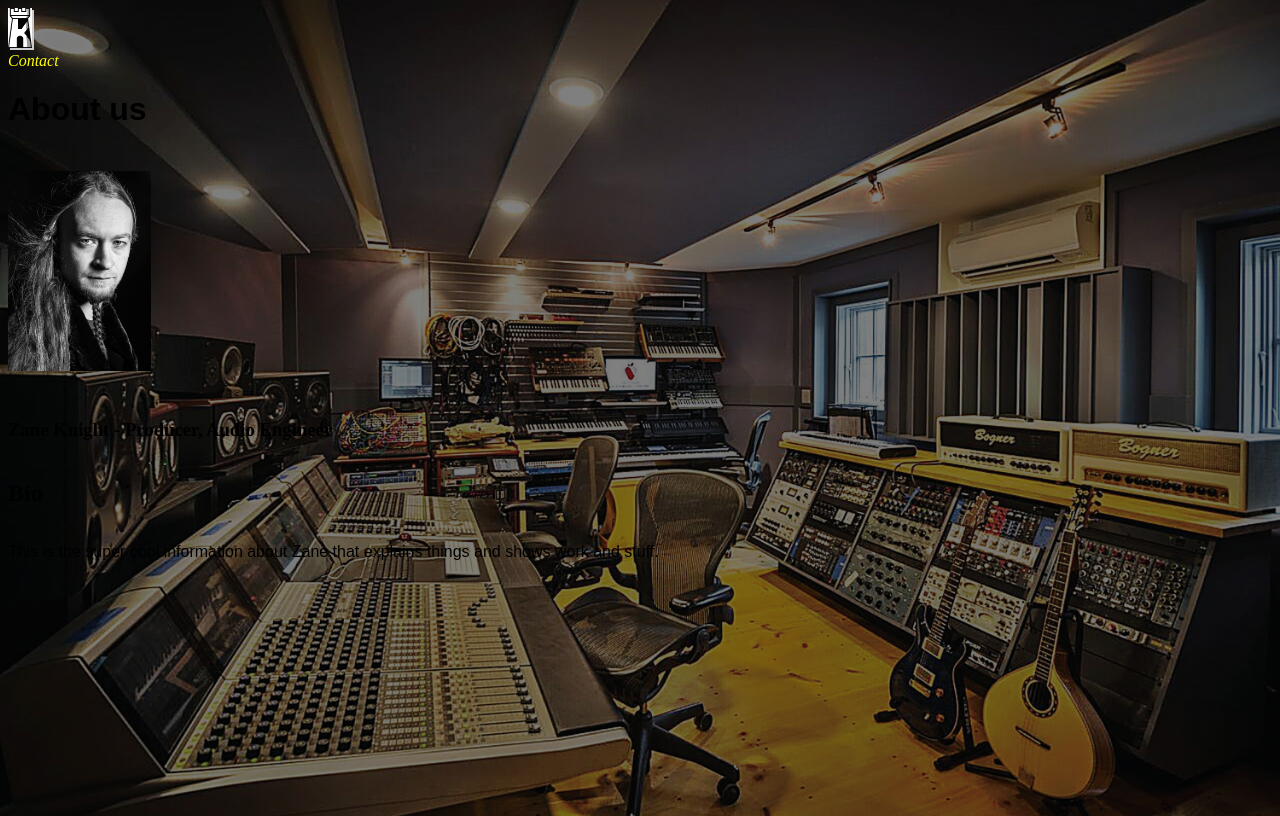
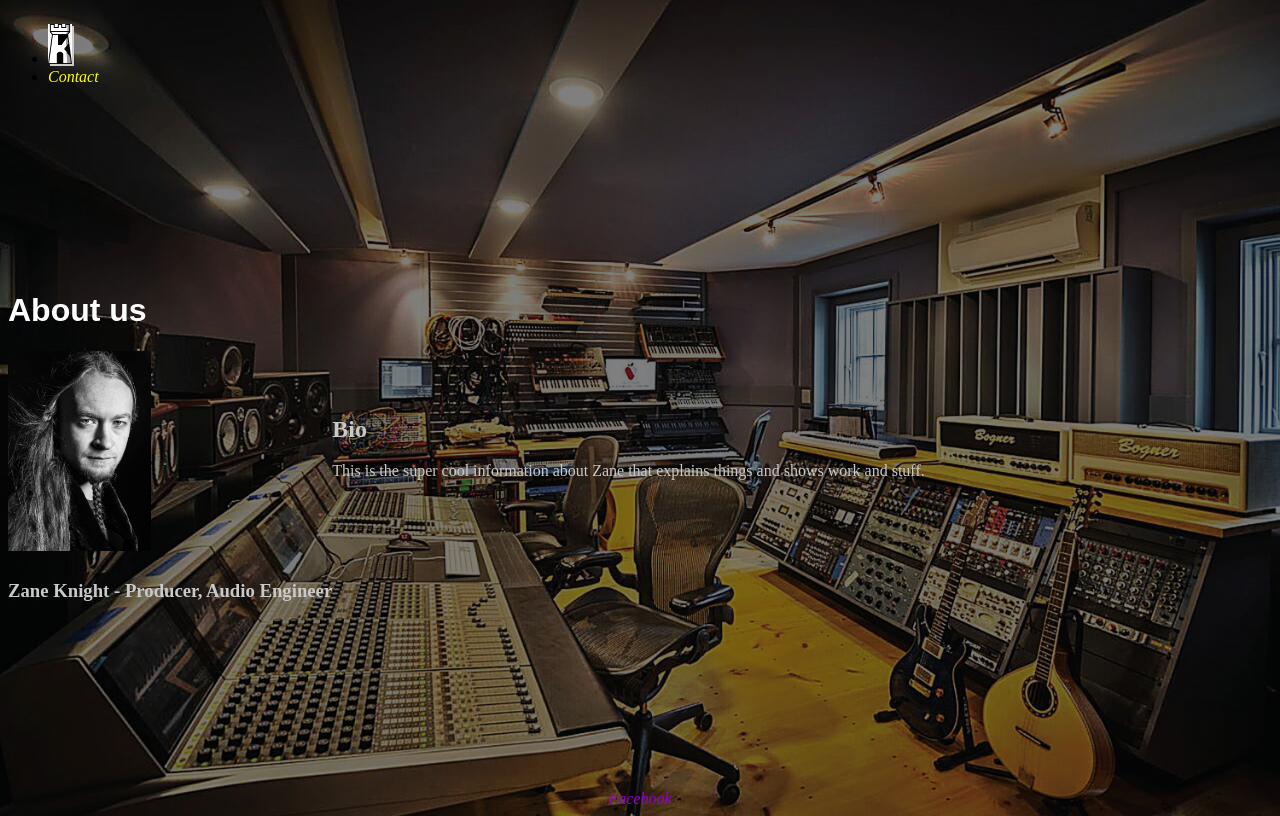
Before and after one commit to zknight0/assignment3, a plain HTML site: page about us.html in a window 1280 px wide. Drawn offline with Linux system fonts and the light colour scheme.

Commit message:
added divs and transition

```diff
--- a/about us.html
+++ b/about us.html
@@ -7,30 +7,36 @@
         <title>About Us</title>
         <link rel="stylesheet" type="text/css" href="css/styles.css">
 
-        <style>
-            body{
-                background-color: #b91212
-            }
-        </style>
-
     </head>
 
     <body>
 
-        <a href="index.html"><img alt="full company logo" src="images/logo.jpg" height="40"></a>
-        <a href="contact.html">Contact</a>
+        <header>
+          <ul>
+              <li><a href="index.html"><img alt="full company logo" src="images/logo.jpg" height="40"></a></li>
+            <li><a href="contact.html">Contact</a></li>
+          </ul>
+        </header>
 
-         <h1>About us</h1>
-         <h1><img alt="knight close up" src="images/Knight.jpg" height="200" style="box-shadow: none"></h1>
+        <main>
 
-        <h3>Zane Knight - Producer, Audio Engineer</h3>
+            <div>
+                <h1>About us</h1>
+                <h1><img alt="knight close up" src="images/Knight.jpg" height="200" style="box-shadow: none"></h1>
+                <h3 class="grey">Zane Knight - Producer, Audio Engineer</h3>
+            </div>
 
-        <h2>Bio</h2>
+            <div>
+                <h2 class="grey">Bio</h2>
 
-        <p class="sans">This is the super cool information about Zane that explains things and shows work and stuff.</p>
+                <p class="sans, grey">This is the super cool information about Zane that explains things and shows work and stuff.</p>
+            </div>
 
+        </main>
 
-
+        <footer>
+            <a href="https://www.facebook.com/zane.knight.77" target="_blank" style="color: darkviolet">Facebook</a>
+        </footer>
 
     </body>
 
--- a/css/styles.css
+++ b/css/styles.css
@@ -8,8 +8,19 @@ a {
     text-decoration: none;
 }
 
+a:hover{
+    text-transform: uppercase;
+}
+
 h1 {
     font-family: sans-serif ;
+    color: white;
+}
+
+main {
+    display: flex;
+    align-items: center;
+    flex: 1;
 }
 
 body {
@@ -30,6 +41,10 @@ footer {
     font-weight: 400;
 }
 
+.grey {
+    color: #c9c9c9
+}
+
 #border {
     border: 2px solid;
     padding: 5px;
```
Also changed, not shown: contact.html (+10 -11 lines).
